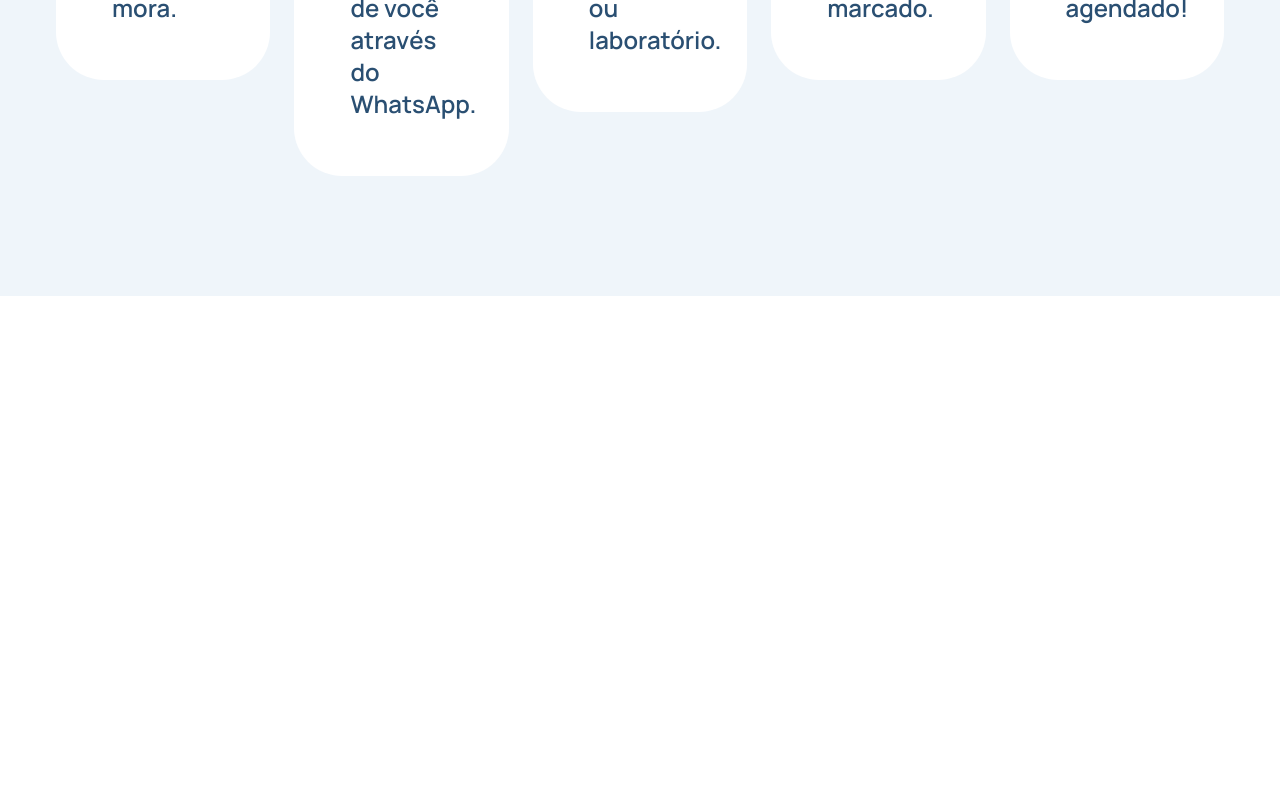
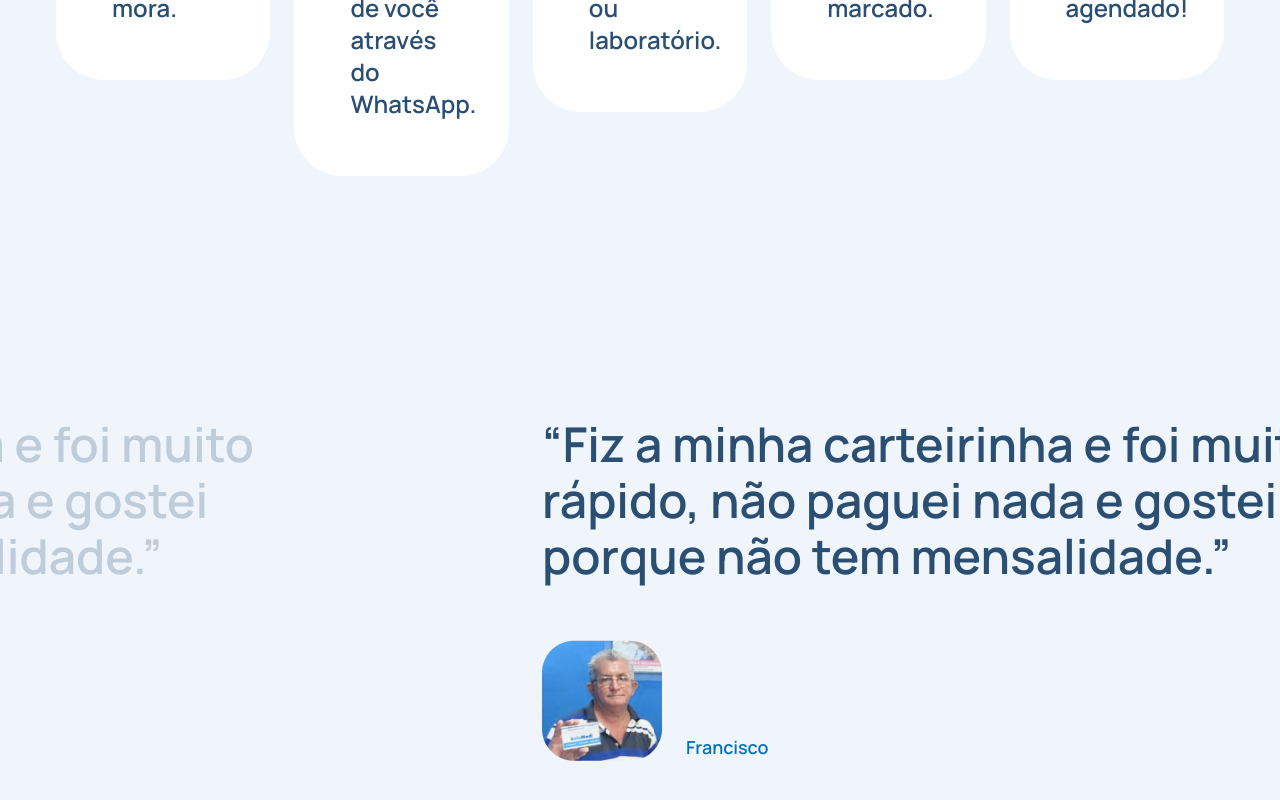
Before and after one commit to RamboGj/sol-ok, a Next.js app: page / in a window 1280 px wide. Shown: the part 4831-5631 px from the top of the page. Before the commit the page ends 5127 px from the top, so only its background shows below. Built offline with nearby package versions, Linux system fonts and the light colour scheme.

Commit message:
feat: testimonials

```diff
--- /dev/null
+++ b/src/app/_components/Testimonials/Testimonials.tsx
@@ -0,0 +1,143 @@
+/* eslint-disable @typescript-eslint/no-explicit-any */
+'use client'
+
+import { ArrowRightIcon } from '@/components/@icons/arrow-right'
+import { Heading } from '@/components/@solumedi-ui/atoms/Heading/Heading'
+import { IconButton } from '@/components/@solumedi-ui/atoms/IconButton/IconButton'
+import { Paragraph } from '@/components/@solumedi-ui/atoms/Paragraph/Paragraph'
+import Image from 'next/image'
+import { useEffect, useRef, useState } from 'react'
+
+export function Testimonials() {
+  const testimonials = [
+    {
+      customer: 'Francisco',
+      description:
+        '“Fiz a minha carteirinha e foi muito rápido, não paguei nada e gostei porque não tem mensalidade.”',
+      photo: '/cases/francisco.png',
+    },
+    {
+      customer: 'Francisco',
+      description:
+        '“Fiz a minha carteirinha e foi muito rápido, não paguei nada e gostei porque não tem mensalidade.”',
+      photo: '/cases/francisco.png',
+    },
+    {
+      customer: 'Rebeca Silva',
+      description:
+        '“Me ajudou muito pois em um momento super delicado consegui realizar um ultrassom obstétrico de forma rápida e com valor baixo.”',
+      photo: '/cases/rebecca.png',
+    },
+  ]
+
+  const screenRef = useRef<HTMLDivElement>(null)
+
+  const [position, setPosition] = useState({ x: 0, y: 0 })
+  const [isHovering, setIsHovering] = useState(false)
+  const [cursorRotation, setCursorRotation] = useState<number>(0)
+  const [activeIndex, setActiveIndex] = useState<number>(
+    Math.floor(testimonials.length / 2),
+  )
+
+  console.log('activeIndex ->', activeIndex)
+
+  useEffect(() => {
+    const handleMouseMove = (e: MouseEvent) => {
+      const windowWidth = window.innerWidth
+      const mouseXPercentage = (e.clientX / windowWidth) * 100
+
+      // Rotate cursor based on screen position
+      const rotation = mouseXPercentage < 50 ? -180 : 0
+      setCursorRotation(rotation)
+
+      setPosition({ x: e.clientX, y: e.clientY })
+    }
+
+    const handleMouseEnterTargets = () => setIsHovering(true)
+    const handleMouseLeaveTargets = () => setIsHovering(false)
+
+    window.addEventListener('mousemove', handleMouseMove)
+
+    // Select elements you want to trigger custom cursor
+    const hoverTargets = document.querySelectorAll('.custom-cursor-trigger')
+
+    hoverTargets.forEach((target) => {
+      target.addEventListener('mouseenter', handleMouseEnterTargets)
+      target.addEventListener('mouseleave', handleMouseLeaveTargets)
+    })
+
+    return () => {
+      window.removeEventListener('mousemove', handleMouseMove)
+      hoverTargets.forEach((target) => {
+        target.removeEventListener('mouseenter', handleMouseEnterTargets)
+        target.removeEventListener('mouseleave', handleMouseLeaveTargets)
+      })
+    }
+  }, [])
+
+  const handleTestimonialClick = (e: any) => {
+    const windowWidth = window.innerWidth
+    const mouseXPercentage = (e.clientX / windowWidth) * 100
+
+    const direction = mouseXPercentage < 50 ? 'left' : 'right'
+
+    if (direction === 'right' && activeIndex + 1 === testimonials.length) return
+    if (direction === 'left' && activeIndex - 1 < 0) return
+
+    const newIndex = direction === 'left' ? activeIndex - 1 : activeIndex + 1
+    setActiveIndex(newIndex)
+  }
+
+  return (
+    <section
+      data-hovering={isHovering}
+      ref={screenRef}
+      className="bg-blue100 py-[120px] custom-cursor-trigger  data-[hovering=true]:cursor-none"
+      id="testimonials"
+    >
+      <ul
+        onClick={handleTestimonialClick}
+        style={{
+          transform: `translateX(-${(446 + 177 - 48) * activeIndex}px)`,
+        }}
+        className="transition-transform duration-1000 gap-x-[177px] flex items-start px-12"
+      >
+        {testimonials.map(({ customer, description, photo }, index) => {
+          return (
+            <li key={index}>
+              <div
+                data-in-view={activeIndex === index}
+                className="w-[892px] select-none data-[in-view=true]:opacity-100 opacity-[24%]"
+              >
+                <Heading className="text-blue500" variant="h2">
+                  {description}
+                </Heading>
+
+                <div className="flex items-end gap-x-6 mt-14">
+                  <Image
+                    width={120}
+                    height={120}
+                    src={photo}
+                    alt={`${customer} Photo.`}
+                  />
+                  <Paragraph size="md">{customer}</Paragraph>
+                </div>
+              </div>
+            </li>
+          )
+        })}
+      </ul>
+
+      <div
+        className={`fixed pointer-events-none z-50 ${isHovering ? 'block cursor-none' : 'hidden'}`}
+        style={{
+          left: `${position.x}px`,
+          top: `${position.y}px`,
+          transform: `translate(-50%, -50%) rotate(${cursorRotation}deg)`,
+        }}
+      >
+        <IconButton icon={<ArrowRightIcon />} />
+      </div>
+    </section>
+  )
+}
--- a/src/app/page.tsx
+++ b/src/app/page.tsx
@@ -16,6 +16,7 @@ import {
 } from './_components/PricingCard/PricingCard'
 import { Caption } from '@/components/@solumedi-ui/atoms/Caption/Caption'
 import { StepCard } from '@/components/molecules/StepCard/StepCard'
+import { Testimonials } from './_components/Testimonials/Testimonials'
 
 export default function HomePage() {
   const especialidades = [
@@ -361,6 +362,8 @@ export default function HomePage() {
           })}
         </ul>
       </section>
+
+      <Testimonials />
     </div>
   )
 }
```
Also changed, not shown: public/cases/francisco.png (renamed from src/assets/main-page/cases/francisco.png), public/cases/rebecca.png (renamed from src/assets/main-page/cases/rebecca.png).
